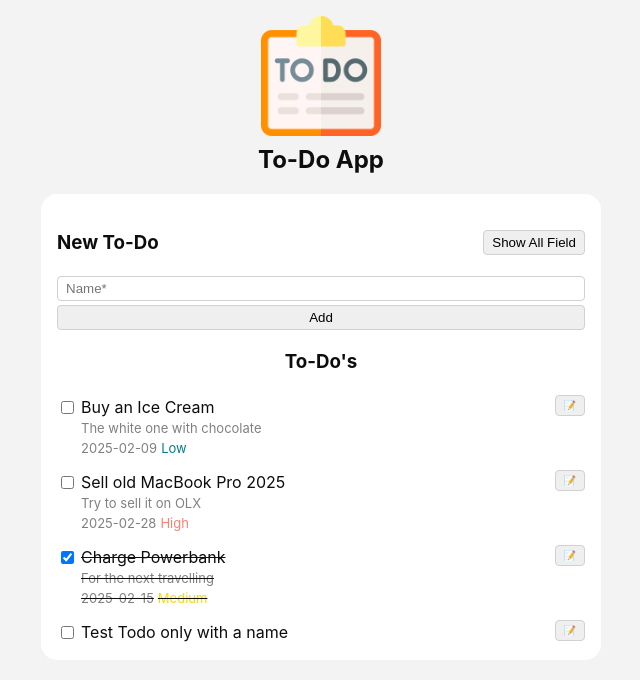
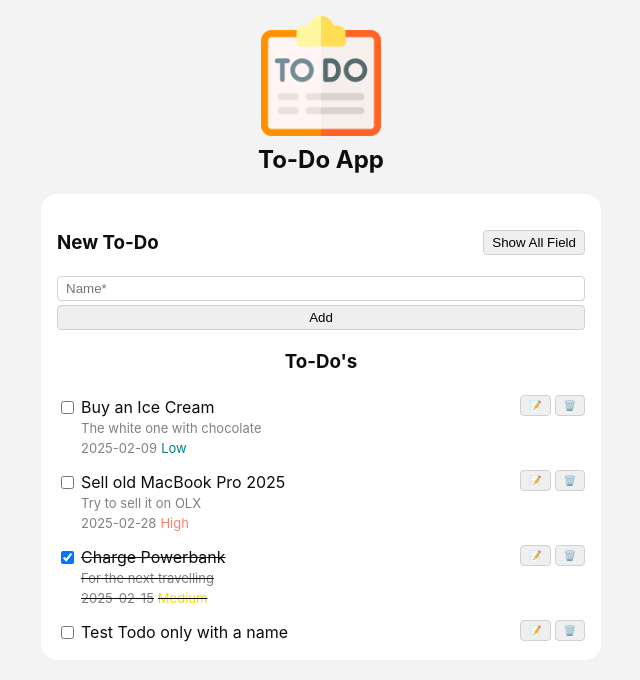
Before and after one commit to meriam-hamdaoui/my_todo_list, a React (Vite) app: page / in a window 1280 px wide. Shown: the top 680 px of the page, without its empty margins (319-959 px from the left). Built offline with nearby package versions, Linux system fonts and the light colour scheme.

Commit message:
delete item

```diff
--- a/src/App.jsx
+++ b/src/App.jsx
@@ -22,6 +22,10 @@
     );
   };
 
+  const handleDelete = (id) => {
+    setTodos((prevTodos) => prevTodos.filter((todo) => todo.id !== id));
+  };
+
   return (
     <div className={styles.App}>
       <header className={styles.Header}>
@@ -31,7 +35,11 @@
 
       <div className={styles.AppContainer}>
         <TodoForm onCreate={handleCreate} />
-        <TodoList todoList={todos} onUpdate={handleUpdate} />
+        <TodoList
+          todoList={todos}
+          onUpdate={handleUpdate}
+          onDelete={handleDelete}
+        />
       </div>
     </div>
   );
--- a/src/components/TodoItem/TodoItem.jsx
+++ b/src/components/TodoItem/TodoItem.jsx
@@ -5,7 +5,7 @@
 import EditTemplate from "../todoTemplates/EditTemplate.jsx";
 import ItemTemplate from "../todoTemplates/ItemTemplate.jsx";
 
-const TodoItem = ({ todo, onUpdate }) => {
+const TodoItem = ({ todo, onUpdate, onDelete }) => {
   const [isEditing, setIsEditing] = useState(false);
 
   return (
@@ -22,6 +22,7 @@
         <ItemTemplate
           todo={todo}
           onUpdate={onUpdate}
+          onDelete={onDelete}
           setIsEditing={setIsEditing}
         />
       )}
--- a/src/components/TodoList/TodoList.jsx
+++ b/src/components/TodoList/TodoList.jsx
@@ -2,13 +2,18 @@
 import styles from "./TodoList.module.css"; // Assuming you have a CSS file for styling
 import TodoItem from "../TodoItem/TodoItem";
 
-const TodoList = ({ todoList, onUpdate }) => {
+const TodoList = ({ todoList, onUpdate, onDelete }) => {
   return (
     <div>
       <h3 align="center">To-Do's</h3>
       <ul className={styles.TodoList}>
         {todoList.map((todo) => (
-          <TodoItem key={todo.id} todo={todo} onUpdate={onUpdate} />
+          <TodoItem
+            key={todo.id}
+            todo={todo}
+            onUpdate={onUpdate}
+            onDelete={onDelete}
+          />
         ))}
       </ul>
     </div>
--- a/src/components/todoTemplates/ItemTemplate.jsx
+++ b/src/components/todoTemplates/ItemTemplate.jsx
@@ -3,7 +3,7 @@
 import styles from "../TodoItem/TodoItem.module.css";
 import { handleCheckboxChange } from "../../handler/Handler.js";
 
-const ItemTemplate = ({ todo, setIsEditing, onUpdate }) => {
+const ItemTemplate = ({ todo, setIsEditing, onUpdate, onDelete }) => {
   return (
     <div className={styles.Content}>
       <input
@@ -35,6 +35,7 @@
       </div>
       <div className={styles.Controls}>
         <button onClick={() => setIsEditing(true)}>📝</button>
+        <button onClick={() => onDelete(todo.id)}>🗑️</button>
       </div>
     </div>
   );
```
